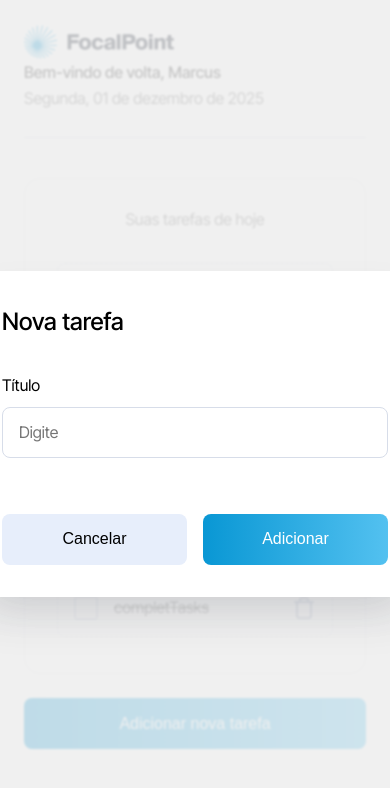
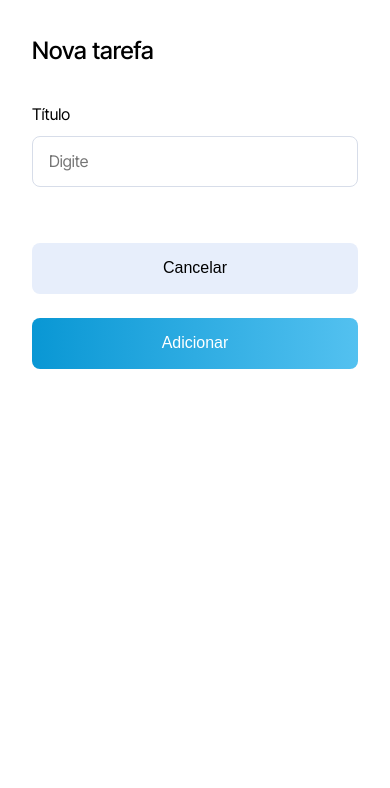
Before and after one commit to breno-aredes/focal-point, a Next.js app: page / in a window 390 px wide. Both pictures are taken after a click on the button "Adicionar nova tarefa". Shown: the top 788 px of the page. Built offline with nearby package versions, Linux system fonts and the light colour scheme.

Commit message:
feat: add responsiveness in modal

```diff
--- a/src/components/modal/index.tsx
+++ b/src/components/modal/index.tsx
@@ -1,10 +1,10 @@
-import React from "react";
-import ReactModal from "react-modal";
+import React, { useEffect, useState } from "react";
+import ReactModal, { Styles } from "react-modal";
 
 import "@/styles/components/modal.scss";
 import { ModalProps } from "@/types/components/modalTypes";
 
-const styles = {
+const baseStyles: Styles = {
   overlay: {
     position: "fixed",
     top: 0,
@@ -14,6 +14,7 @@ const styles = {
     backgroundColor: "rgba(237, 237, 237, 0.80)",
     zIndex: 1000,
     backdropFilter: "blur(1px)",
+    display: "flex",
   },
   content: {
     border: "none",
@@ -28,8 +29,39 @@ const styles = {
 };
 
 const Modal: React.FC<ModalProps> = ({ modalVisible, children }) => {
+  const [isFullScreen, setIsFullScreen] = useState(false);
+
+  useEffect(() => {
+    const handleResize = () => {
+      setIsFullScreen(window.innerWidth < 500);
+    };
+
+    handleResize();
+    window.addEventListener("resize", handleResize);
+
+    return () => {
+      window.removeEventListener("resize", handleResize);
+    };
+  }, []);
+
+  const fullScreenStyles: Styles = {
+    overlay: baseStyles.overlay,
+    content: {
+      ...baseStyles.content,
+      margin: 0,
+      width: "100%",
+      height: "100%",
+      padding: 0,
+      justifyContent: "start",
+      alignItems: "start",
+    },
+  };
+
   return (
-    <ReactModal style={styles as any} isOpen={modalVisible}>
+    <ReactModal
+      style={isFullScreen ? fullScreenStyles : baseStyles}
+      isOpen={modalVisible}
+    >
       <div className="modalBody">{children}</div>
     </ReactModal>
   );
--- a/src/styles/components/main.scss
+++ b/src/styles/components/main.scss
@@ -57,7 +57,7 @@
     color: #b0bbd1;
   }
 
-  @media (max-width: 550px) {
+  @media (max-width: 500px) {
     main {
       min-width: 100%;
     }
--- a/src/styles/components/modal.scss
+++ b/src/styles/components/modal.scss
@@ -4,6 +4,13 @@
   background-color: white;
   box-shadow: 0px 24px 48px -12px #1018282e;
   color: black;
+
+  @media (max-width: 500px) {
+    margin: -40px 0px 0px -40px;
+    width: 100%;
+    height: 100vh;
+    border-radius: 0;
+  }
 }
 
 .modalContent {
@@ -22,7 +29,6 @@
     box-sizing: border-box;
     width: 100%;
     border: 1px solid #d7dde9;
-    width: 386px;
     height: 51px;
     padding: 16px;
     border-radius: 8px;
@@ -38,7 +44,7 @@
   p {
     font-size: 16px;
     font-weight: 400;
-    margin-bottom: 32px;
+    color: #0000008a;
   }
 }
 
@@ -46,4 +52,9 @@
   display: grid;
   grid-template-columns: repeat(2, 1fr);
   gap: 16px;
+  @media (max-width: 500px) {
+    display: flex;
+    flex-direction: column;
+    gap: 0px;
+  }
 }
```
